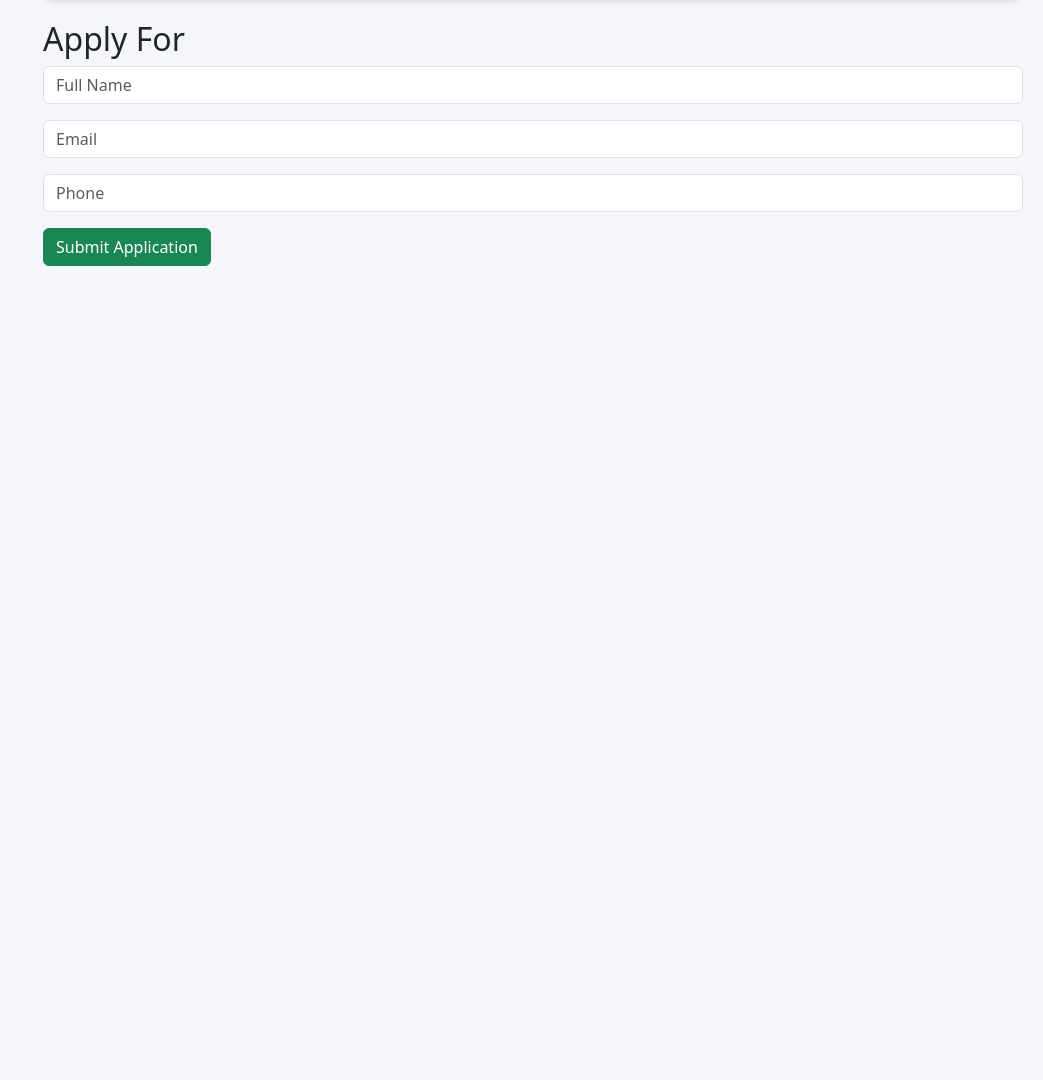
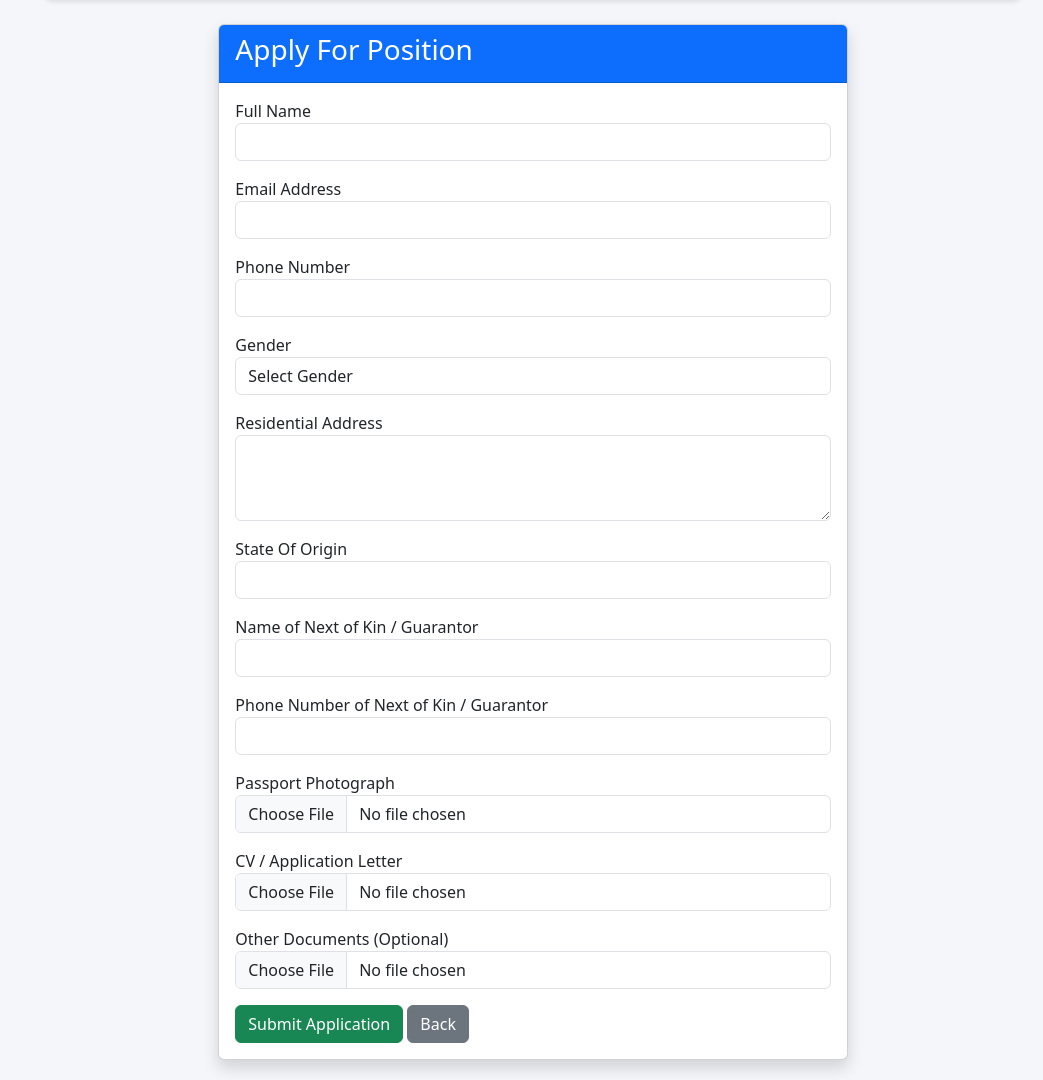
Before and after one commit to ifelodun/AV-KING-WORKER-FORM, a Python web app: template templates/apply.html in a window 1280 px wide. Shown: the part 92-1172 px from the top of the page, without its empty margins (237-1280 px from the left). Before the commit the page ends 358 px from the top, so only its background shows below. Run offline with Jinja, Linux system fonts and the light colour scheme; the template is opened without the code that fills it, so the values that code supplies are empty.

Commit message:
Update apply.html

```diff
--- a/templates/apply.html
+++ b/templates/apply.html
@@ -2,38 +2,212 @@
 
 {% block content %}
 
-<h2>
+<div class="container mt-4">
 
-Apply For
+    <div class="row justify-content-center">
 
-{{job.title}}
+        <div class="col-md-8">
 
-</h2>
+            <div class="card shadow">
 
-<form method="POST">
+                <div class="card-header bg-primary text-white">
 
-<input
-class="form-control mb-3"
+                    <h3>
+                        Apply For Position
+                    </h3>
+
+                    <p class="mb-0">
+                        {{ job.title }}
+                    </p>
+
+                </div>
+
+                <div class="card-body">
+
+                    <form method="POST"
+                          enctype="multipart/form-data">
+
+                        <div class="mb-3">
+
+                            <label>
+                                Full Name
+                            </label>
+
+                            <input type="text"
                                    name="fullname"
-placeholder="Full Name">
+                                   class="form-control"
+                                   required>
 
-<input
-class="form-control mb-3"
+                        </div>
+
+                        <div class="mb-3">
+
+                            <label>
+                                Email Address
+                            </label>
+
+                            <input type="email"
                                    name="email"
-placeholder="Email">
+                                   class="form-control"
+                                   required>
 
-<input
-class="form-control mb-3"
+                        </div>
+
+                        <div class="mb-3">
+
+                            <label>
+                                Phone Number
+                            </label>
+
+                            <input type="text"
                                    name="phone"
-placeholder="Phone">
+                                   class="form-control"
+                                   required>
 
-<button
+                        </div>
+
+                        <div class="mb-3">
+
+                            <label>
+                                Gender
+                            </label>
+
+                            <select name="gender"
+                                    class="form-control"
+                                    required>
+
+                                <option value="">
+                                    Select Gender
+                                </option>
+
+                                <option value="Male">
+                                    Male
+                                </option>
+
+                                <option value="Female">
+                                    Female
+                                </option>
+
+                            </select>
+
+                        </div>
+
+                        <div class="mb-3">
+
+                            <label>
+                                Residential Address
+                            </label>
+
+                            <textarea name="address"
+                                      class="form-control"
+                                      rows="3"
+                                      required></textarea>
+
+                        </div>
+
+                        <div class="mb-3">
+
+                            <label>
+                                State Of Origin
+                            </label>
+
+                            <input type="text"
+                                   name="state_of_origin"
+                                   class="form-control"
+                                   required>
+
+                        </div>
+
+                        <div class="mb-3">
+
+                            <label>
+                                Name of Next of Kin / Guarantor
+                            </label>
+
+                            <input type="text"
+                                   name="next_of_kin"
+                                   class="form-control"
+                                   required>
+
+                        </div>
+
+                        <div class="mb-3">
+
+                            <label>
+                                Phone Number of Next of Kin / Guarantor
+                            </label>
+
+                            <input type="text"
+                                   name="next_of_kin_phone"
+                                   class="form-control"
+                                   required>
+
+                        </div>
+
+                        <div class="mb-3">
+
+                            <label>
+                                Passport Photograph
+                            </label>
+
+                            <input type="file"
+                                   name="passport"
+                                   class="form-control"
+                                   accept="image/*"
+                                   required>
+
+                        </div>
+
+                        <div class="mb-3">
+
+                            <label>
+                                CV / Application Letter
+                            </label>
+
+                            <input type="file"
+                                   name="cv"
+                                   class="form-control"
+                                   required>
+
+                        </div>
+
+                        <div class="mb-3">
+
+                            <label>
+                                Other Documents
+                                (Optional)
+                            </label>
+
+                            <input type="file"
+                                   name="other_document"
+                                   class="form-control">
+
+                        </div>
+
+                        <button type="submit"
                                 class="btn btn-success">
 
                             Submit Application
 
                         </button>
 
+                        <a href="/careers"
+                           class="btn btn-secondary">
+
+                            Back
+
+                        </a>
+
                     </form>
 
+                </div>
+
+            </div>
+
+        </div>
+
+    </div>
+
+</div>
+
 {% endblock %}
```
Lines whose indentation alone changed are shown as unchanged.
